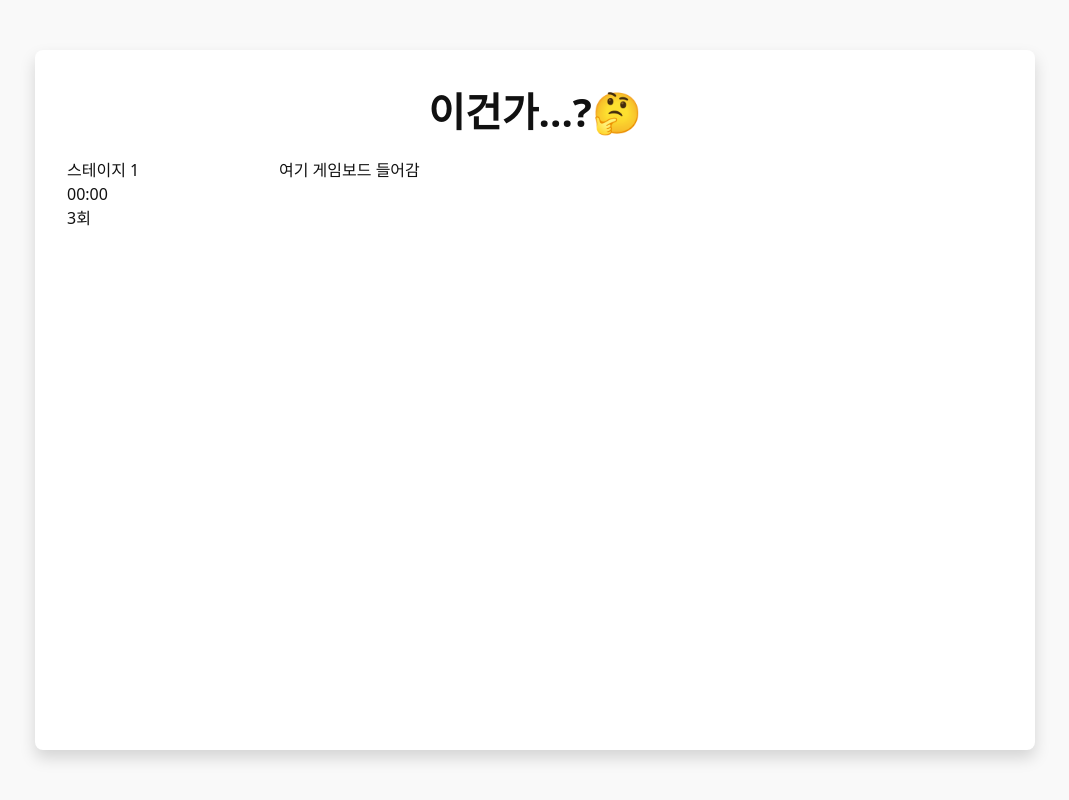
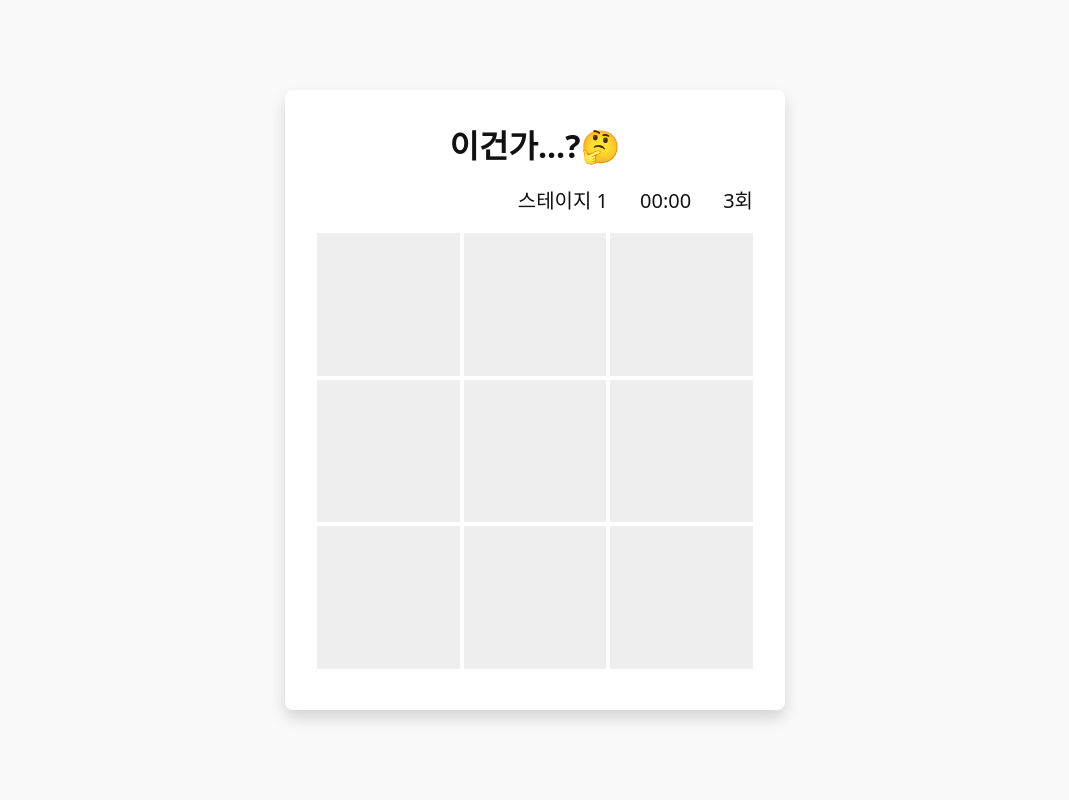
Before and after one commit to jeong922/was_it_here, a website built with Vite: page index.html in a window 1280 px wide. Both pictures are taken after a click on the button "시작하기". Shown: the whole page, without its empty margins (105-1174 px from the left). Built offline with nearby package versions, Linux system fonts and the light colour scheme.

Commit message:
feat: BoardView 및 BoardController 초기 구현
- BoardView: 게임 보드 UI 렌더링 및 이벤트 위임을 통한 셀 클릭 감지 기능 구현.
- BoardController: BoardView 이벤트 바인딩 설정.

```diff
--- /dev/null
+++ b/src/controller/BoardController.ts
@@ -0,0 +1,31 @@
+import type { IGameModel } from '../model/Game';
+import BoardView, { type IBoardView } from '../view/BoardView';
+
+interface IBoardController {
+  getElement(): void;
+}
+
+class BoardController implements IBoardController {
+  private view: IBoardView;
+  private model: IGameModel;
+
+  // 보드 모델을 하나 만들어서 가져와야 할듯..?
+  constructor(stage: number, model: IGameModel) {
+    this.model = model;
+    this.view = new BoardView(stage);
+    this.init();
+  }
+
+  private init() {
+    this.view.onCellClick((row, col, value) => {
+      // 이벤트 처리하기
+      console.log(`row:${row}, col:${col}, value:${value}`);
+    });
+  }
+
+  getElement() {
+    return this.view.getElement();
+  }
+}
+
+export default BoardController;
--- a/src/controller/GameController.ts
+++ b/src/controller/GameController.ts
@@ -1,8 +1,8 @@
-import BoardView from '../view/BoardView';
 import DashboardView from '../view/DashboardView';
 import type { IGameModel } from '../model/Game';
 import type { IGameView } from '../view/GameView';
 import RulesView from '../view/RulesView';
+import BoardController from './BoardController';
 
 class GameController {
   root: HTMLElement;
@@ -35,12 +35,14 @@ class GameController {
     this.game.startStage();
     rules.getElement().remove();
 
+    // 대시보드도 컨트롤러 만들기..?
     const dashboard = new DashboardView();
-    const board = new BoardView();
+
+    const boardController = new BoardController(this.game.currentStage, this.game);
 
     const gameContainer = document.createElement('div');
     gameContainer.className = 'game-container';
-    gameContainer.append(dashboard.getElement(), board.getElement());
+    gameContainer.append(dashboard.getElement(), boardController.getElement());
 
     container.append(gameContainer);
   }
--- a/src/data/board.ts
+++ b/src/data/board.ts
@@ -2,60 +2,51 @@ export const boards = [
   {
     stage: 1,
     board: [
-      [0, 0, 1, 0, 0],
-      [0, 0, 1, 0, 0],
-      [1, 1, 1, 1, 1],
-      [0, 0, 1, 0, 0],
-      [0, 0, 1, 0, 0],
+      [0, 0, 1],
+      [0, 0, 1],
+      [1, 1, 1],
     ],
   },
 
   {
     stage: 2,
     board: [
-      [1, 1, 1, 1, 1],
-      [1, 0, 0, 0, 1],
-      [1, 0, 0, 0, 1],
-      [1, 0, 0, 0, 1],
-      [1, 1, 1, 1, 1],
+      [1, 1, 1],
+      [1, 0, 0],
+      [1, 1, 1],
     ],
   },
 
   {
     stage: 3,
     board: [
-      [1, 0, 0, 0, 1],
-      [0, 1, 0, 1, 0],
-      [0, 0, 1, 0, 0],
-      [0, 1, 0, 1, 0],
-      [1, 0, 0, 0, 1],
+      [0, 1, 0, 1],
+      [0, 1, 0, 0],
+      [0, 0, 1, 0],
+      [0, 1, 0, 1],
     ],
   },
 
   {
     stage: 4,
     board: [
-      [0, 0, 1, 0, 0],
-      [0, 1, 1, 1, 0],
-      [1, 1, 1, 1, 1],
-      [0, 1, 1, 1, 0],
-      [0, 0, 1, 0, 0],
+      [1, 0, 0, 1],
+      [0, 1, 0, 0],
+      [0, 0, 1, 0],
+      [0, 1, 0, 1],
     ],
   },
 
   {
     stage: 5,
     board: [
-      [0, 0, 1, 1, 0, 0],
-      [0, 0, 1, 1, 0, 0],
-      [1, 1, 1, 1, 1, 1],
-      [1, 1, 1, 1, 1, 1],
-      [0, 0, 1, 1, 0, 0],
-      [0, 0, 1, 1, 0, 0],
+      [0, 0, 1, 0, 0],
+      [0, 0, 1, 0, 0],
+      [1, 1, 1, 1, 1],
+      [1, 1, 1, 1, 1],
+      [0, 0, 1, 0, 0],
     ],
   },
-
-  // Stage 6 — 5×5 다이아 (기존 유지)
   {
     stage: 6,
     board: [
@@ -66,7 +57,6 @@ export const boards = [
       [0, 0, 1, 0, 0],
     ],
   },
-
   {
     stage: 7,
     board: [
@@ -78,7 +68,6 @@ export const boards = [
       [1, 0, 0, 0, 0, 1],
     ],
   },
-
   {
     stage: 8,
     board: [
@@ -90,7 +79,6 @@ export const boards = [
       [0, 1, 1, 1, 1, 0],
     ],
   },
-
   {
     stage: 9,
     board: [
@@ -103,7 +91,6 @@ export const boards = [
       [0, 0, 1, 1, 1, 0, 0],
     ],
   },
-
   {
     stage: 10,
     board: [
@@ -116,7 +103,6 @@ export const boards = [
       [1, 1, 0, 0, 0, 1, 1],
     ],
   },
-
   {
     stage: 11,
     board: [
@@ -129,7 +115,6 @@ export const boards = [
       [0, 1, 1, 1, 1, 1, 0],
     ],
   },
-
   {
     stage: 12,
     board: [
@@ -142,7 +127,6 @@ export const boards = [
       [1, 0, 0, 1, 0, 0, 1],
     ],
   },
-
   {
     stage: 13,
     board: [
@@ -155,7 +139,6 @@ export const boards = [
       [0, 0, 1, 1, 1, 0, 0],
     ],
   },
-
   {
     stage: 14,
     board: [
@@ -168,7 +151,6 @@ export const boards = [
       [1, 1, 1, 0, 1, 1, 1],
     ],
   },
-
   {
     stage: 15,
     board: [
@@ -181,7 +163,6 @@ export const boards = [
       [0, 1, 1, 1, 1, 1, 0],
     ],
   },
-
   {
     stage: 16,
     board: [
@@ -194,7 +175,6 @@ export const boards = [
       [1, 1, 0, 1, 0, 1, 1],
     ],
   },
-
   {
     stage: 17,
     board: [
@@ -207,7 +187,6 @@ export const boards = [
       [0, 1, 1, 0, 1, 1, 0],
     ],
   },
-
   {
     stage: 18,
     board: [
@@ -220,7 +199,6 @@ export const boards = [
       [1, 1, 1, 1, 1, 1, 1],
     ],
   },
-
   {
     stage: 19,
     board: [
@@ -233,7 +211,6 @@ export const boards = [
       [0, 1, 1, 1, 1, 1, 0],
     ],
   },
-
   {
     stage: 20,
     board: [
--- /dev/null
+++ b/src/types/board.ts
@@ -0,0 +1 @@
+export type CellClickHandler = (row: number, col: number, value: number) => void;
--- a/src/view/BoardView.ts
+++ b/src/view/BoardView.ts
@@ -1,23 +1,76 @@
 import BaseView from './BaseView';
+import { boards } from '../data/board';
+import type { CellClickHandler } from '../types/board';
 
-class BoardView extends BaseView {
-  constructor() {
+export interface IBoardView {
+  getElement(): HTMLElement;
+  onCellClick(callback: CellClickHandler): void;
+}
+class BoardView extends BaseView implements IBoardView {
+  private stage: number;
+  private onCellClickCallback?: (row: number, col: number, value: number) => void;
+
+  constructor(stage: number) {
     super('div', 'game-board');
+    this.stage = stage;
     this.render();
+    this.bindEvents();
   }
 
   private render() {
-    this.setTemplate(`
-      <div>여기 게임보드 들어감</div>
-    `);
+    const boardHTML = this.createBoard();
+    this.setTemplate(boardHTML);
   }
 
-  createBoard(): void {
-    const gridContainer = this.element.querySelector('.game-board');
+  private createBoard(): string {
+    const boardData = boards.find((board) => board.stage === this.stage)?.board;
+    if (!boardData) return '<div>보드 데이터를 불러올 수 없습니다.</div>';
 
-    if (!gridContainer) return;
+    const size = boardData.length;
 
-    // 보드 데이터 불러와서 처리
+    const html = `
+      <div class="cells"
+           style="display:grid;
+                  grid-template-columns:repeat(${size},1fr);
+                  grid-template-rows:repeat(${size},1fr);
+                  ">
+        ${boardData
+          .map((row, rowIndex) =>
+            row
+              .map(
+                (cellValue, colIndex) => `
+                  <div
+                    class="cell"
+                    data-row="${rowIndex}"
+                    data-col="${colIndex}"
+                    data-value="${cellValue}">
+                  </div>`
+              )
+              .join('')
+          )
+          .join('')}
+      </div>
+    `;
+    return html;
+  }
+
+  private bindEvents() {
+    this.element.addEventListener('click', (e) => {
+      const target = e.target as HTMLElement;
+      if (!target.classList.contains('cell')) return;
+
+      const row = Number(target.dataset.row);
+      const col = Number(target.dataset.col);
+      const value = Number(target.dataset.value);
+
+      if (this.onCellClickCallback) {
+        this.onCellClickCallback(row, col, value);
+      }
+    });
+  }
+
+  onCellClick(callback: CellClickHandler) {
+    this.onCellClickCallback = callback;
   }
 }
 
--- a/styles/style.css
+++ b/styles/style.css
@@ -9,6 +9,7 @@
   --stage-bg-3: #7c69c7;
   --stage-bg-4: #8f3f7c;
 
+  --color-base: #eeeeee;
   --color-correct: #8ed77b;
   --color-wrong: #e05f6a;
   --color-highlight: #f7d774;
@@ -24,7 +25,6 @@
   --font-size-lg: 1.25rem; /* 소제목 */
   --font-size-xl: 1.5rem;
   --font-size-2xl: 2rem;
-  --font-size-title: 2.5rem; /* 타이틀 */
 
   /* 여백 / 패딩 */
   --spacing-xs: 0.25rem; /* 4px */
@@ -63,8 +63,8 @@ body {
 
 .game {
   width: 100%;
-  height: 700px;
-  max-width: 1000px;
+  min-height: 620px;
+  max-width: 500px;
   display: flex;
   flex-direction: column;
   padding: var(--spacing-xl);
@@ -76,7 +76,7 @@ body {
 .title {
   text-align: center;
   margin-bottom: var(--spacing-md);
-  font-size: var(--font-size-title);
+  font-size: var(--font-size-2xl);
 }
 
 .game-rules {
@@ -88,7 +88,7 @@ body {
 
 .rules-title {
   margin-bottom: var(--spacing-sm);
-  font-size: var(--font-size-xl);
+  font-size: var(--font-size-lg);
   font-weight: bold;
   border-bottom: 3px solid #dfdfdf;
 }
@@ -104,7 +104,7 @@ body {
   display: flex;
   align-items: flex-start;
   line-height: 1.5;
-  font-size: var(--font-size-lg);
+  font-size: var(--font-size-md);
 }
 
 .game-rules ul li::before {
@@ -135,14 +135,34 @@ body {
 
 .game-container {
   display: flex;
+  flex-direction: column;
   flex: 1;
-  gap: var(--spacing-xl);
+  gap: var(--spacing-sm);
 }
 
 .game-dashboard {
-  width: 180px;
+  display: flex;
+  justify-content: end;
+  gap: var(--spacing-xl);
+  font-size: var(--font-size-lg);
 }
 
 .game-board {
   flex-grow: 1;
+  display: flex;
+  justify-content: center;
+  align-items: center;
 }
+
+.game-board .cells {
+  display: grid;
+  width: 100%;
+  height: 100%;
+  gap: 4px;
+}
+
+.game-board .cell {
+  background: var(--color-base);
+  aspect-ratio: 1 / 1;
+  cursor: pointer;
+}
```
